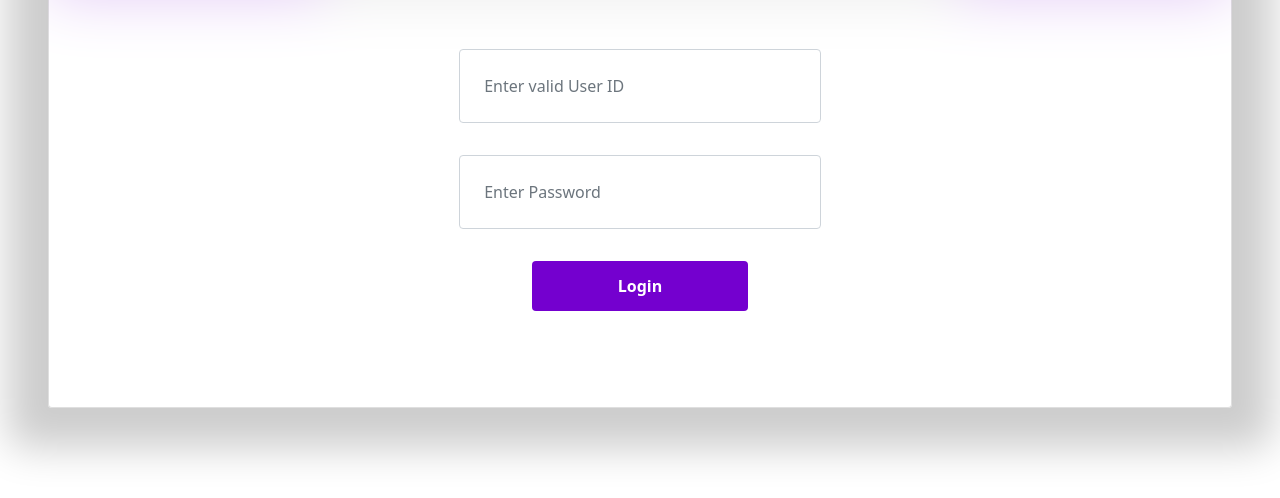
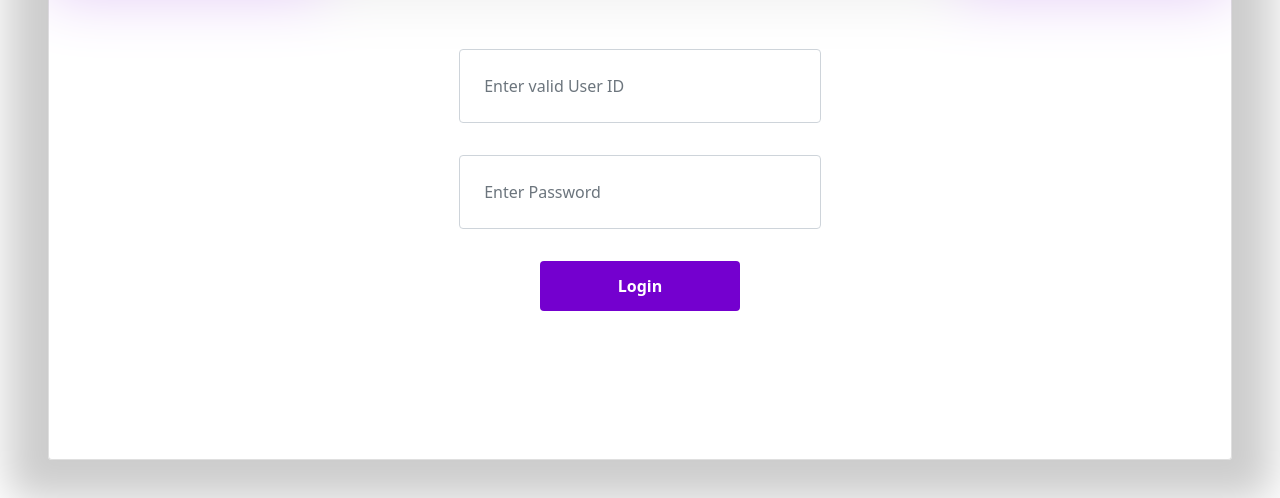
Before and after one commit to alwaysyash/Canteen-Ordering-System, a plain HTML site: page login.html in a window 1280 px wide. Shown: the part 302-800 px from the top of the page. Drawn offline with nearby package versions, Linux system fonts and the light colour scheme.

Commit message:
Login fixes

```diff
--- a/login.html
+++ b/login.html
@@ -8,7 +8,7 @@
     <!-- Bootstrap CSS -->
     <link href="https://cdn.jsdelivr.net/npm/bootstrap@5.1.3/dist/css/bootstrap.min.css" rel="stylesheet" integrity="sha384-1BmE4kWBq78iYhFldvKuhfTAU6auU8tT94WrHftjDbrCEXSU1oBoqyl2QvZ6jIW3" crossorigin="anonymous">
 
-    <title>Vendor | Login</title>
+    <title>VishwaFoodie | Vendor Login</title>
     <!-- <script>
         let input=document.forms["myForm"]["pass"].value;
         function validateForm() {
@@ -34,7 +34,7 @@
             border: none;
             outline: none;
             height: 50px;
-            width: 60%;
+            width: 200px;
             background-color:rgb(116, 0, 207);
             color: white;
             border-radius: 4px;
@@ -71,7 +71,7 @@
           box-shadow:  0px 0px 40px 40px rgba(0, 0, 0, 0.2);
           backdrop-filter: blur(30px);
           ">
-      <div class="card-body py-5 px-md-5">
+      <div class="card-body py-5 px-md-5" style="height: 70vh;">
 
         <div class="row d-flex justify-content-center">
           <div class="col-lg-8">
```
